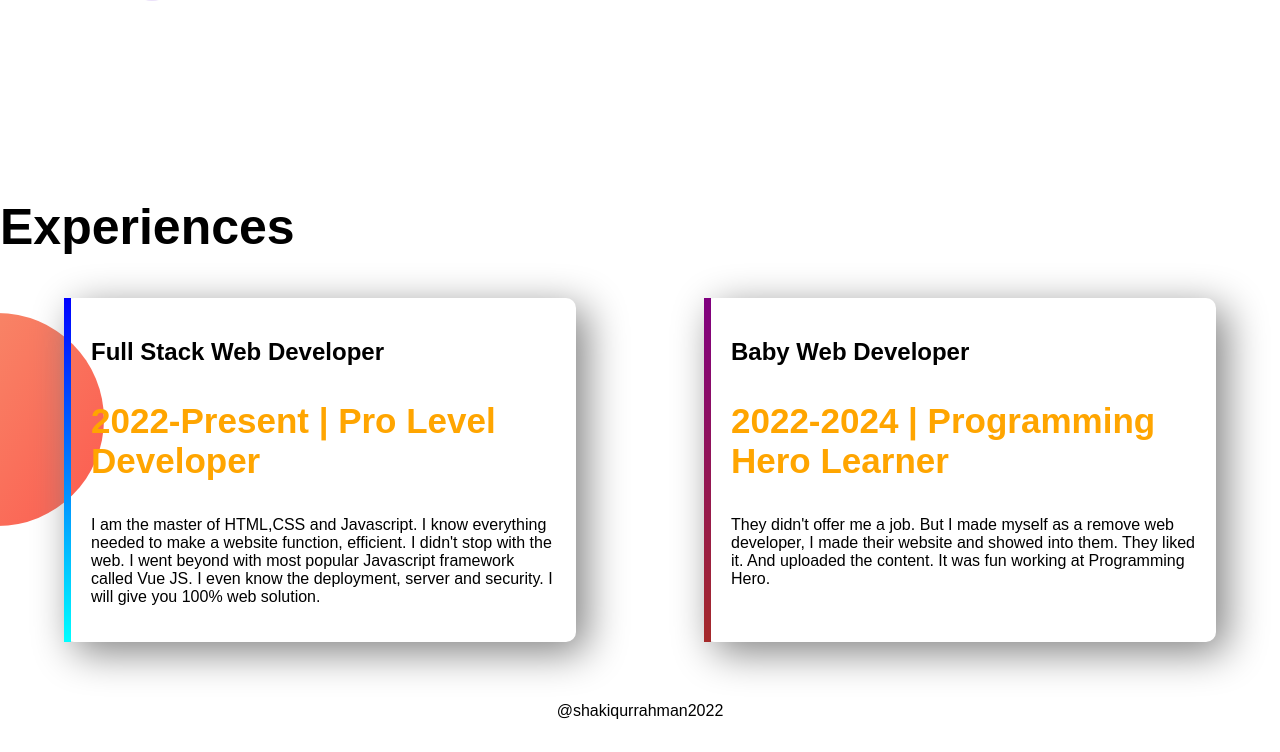
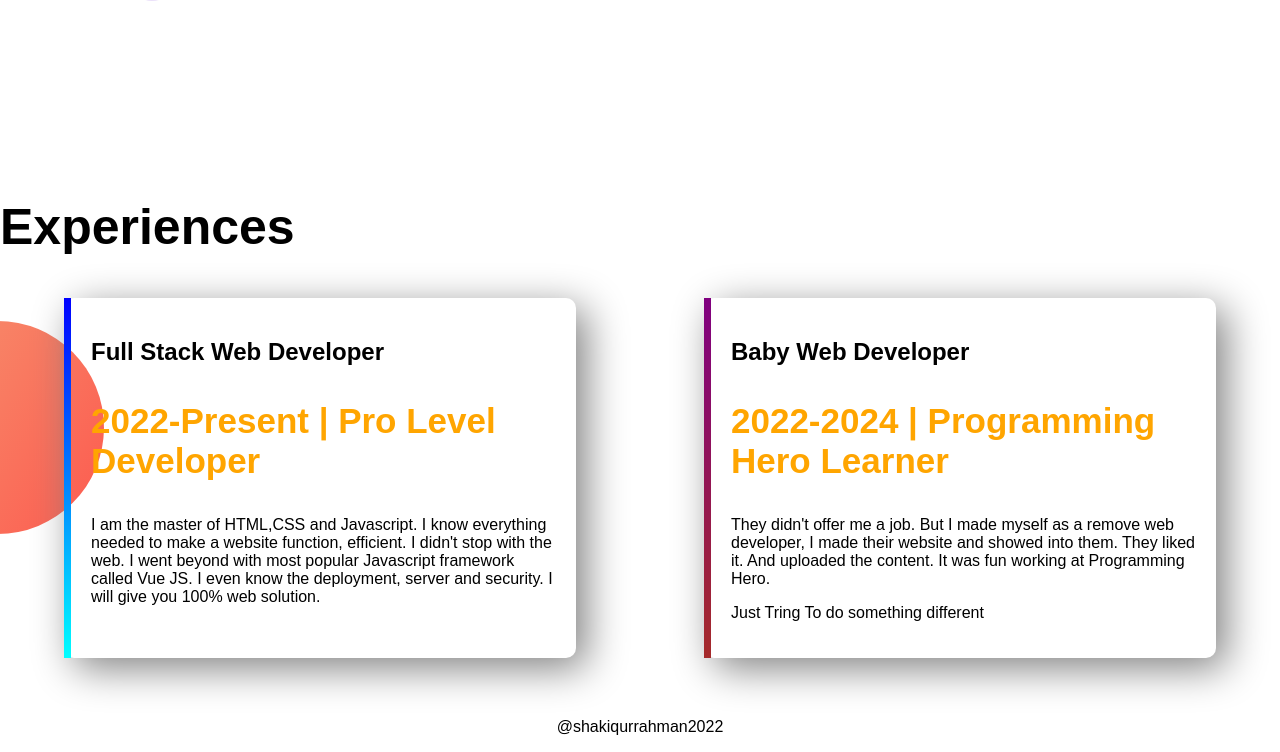
Before and after one commit to Shakiqurrahman/portfolio-website, a plain HTML site: page index.html in a window 1280 px wide. Shown: the part 1077-1829 px from the top of the page. Drawn offline with Linux system fonts and the light colour scheme.

Commit message:
portfolio-website

```diff
--- a/index.html
+++ b/index.html
@@ -50,6 +50,7 @@
 <h2>Baby Web Developer</h2>
 <h3 class="orange-color">2022-2024 | Programming Hero Learner</h3>
 <p>They didn't offer me a job. But I made myself as a remove web developer, I made their website and showed into them. They liked it. And uploaded the content. It was fun working at Programming Hero.</p>
+<p>Just Tring To do something different</p>
         </div>
     </div>
 </section>
```
